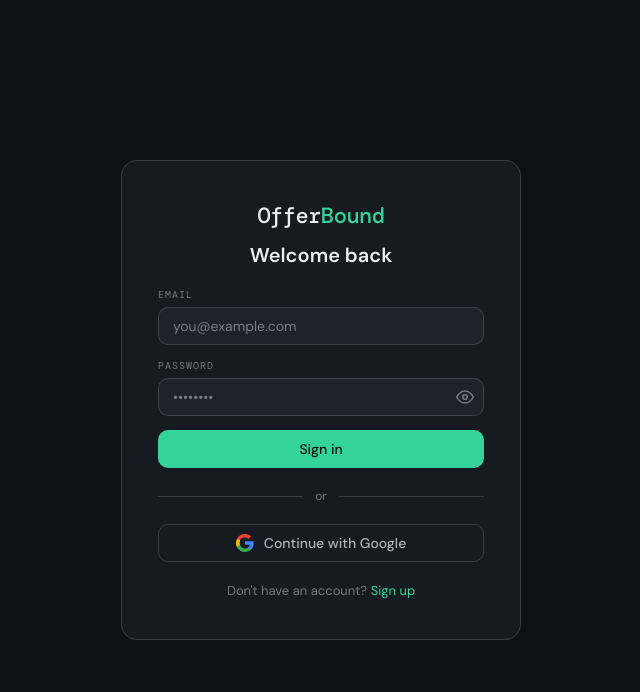
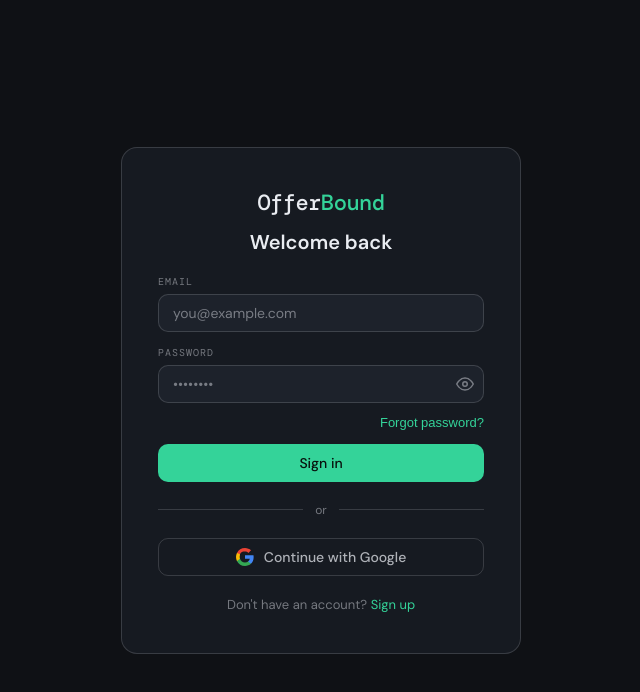
Before and after one commit to babyboy198331-coder/OfferBound, a React (Vite) app: page / in a window 1280 px wide. Shown: the top 692 px of the page, without its empty margins (319-959 px from the left). Built offline with nearby package versions, Linux system fonts and the light colour scheme; no server answers.

Commit message:
Add forgot password flow to sign-in page

```diff
--- a/src/components/SignIn.jsx
+++ b/src/components/SignIn.jsx
@@ -1,18 +1,20 @@
 import { useState } from 'react'
-import { signInWithPopup } from 'firebase/auth'
+import { signInWithPopup, sendPasswordResetEmail } from 'firebase/auth'
 import { auth, googleProvider, createUserWithEmailAndPassword, signInWithEmailAndPassword } from '../lib/firebase'
 
 export default function SignIn() {
-  const [mode, setMode] = useState('signin') // 'signin' | 'signup'
+  const [mode, setMode] = useState('signin') // 'signin' | 'signup' | 'forgot'
   const [email, setEmail] = useState('')
   const [password, setPassword] = useState('')
   const [error, setError] = useState('')
+  const [success, setSuccess] = useState('')
   const [loading, setLoading] = useState(false)
   const [showPassword, setShowPassword] = useState(false)
 
   async function handleEmail(e) {
     e.preventDefault()
     setError('')
+    setSuccess('')
     setLoading(true)
     try {
       if (mode === 'signup') {
@@ -27,8 +29,25 @@
     }
   }
 
+  async function handleForgotPassword(e) {
+    e.preventDefault()
+    setError('')
+    setSuccess('')
+    if (!email) { setError('Enter your email address above first.'); return }
+    setLoading(true)
+    try {
+      await sendPasswordResetEmail(auth, email)
+      setSuccess('Reset link sent! Check your inbox (and spam folder).')
+    } catch (err) {
+      setError(friendlyError(err.code))
+    } finally {
+      setLoading(false)
+    }
+  }
+
   async function handleGoogle() {
     setError('')
+    setSuccess('')
     try {
       await signInWithPopup(auth, googleProvider)
     } catch (err) {
@@ -47,6 +66,47 @@
       case 'auth/too-many-requests': return 'Too many attempts. Please try again later.'
       default: return 'Something went wrong. Please try again.'
     }
+  }
+
+  if (mode === 'forgot') {
+    return (
+      <div className="signin-page">
+        <div className="signin-card">
+          <div className="logo signin-logo">
+            Offer<span className="logo__accent">Bound</span>
+          </div>
+          <h1 className="signin-title">Reset password</h1>
+          <p style={{ color: 'var(--muted)', fontSize: '0.9rem', marginBottom: '1.25rem' }}>
+            Enter your email and we'll send you a reset link.
+          </p>
+          <form className="form" onSubmit={handleForgotPassword}>
+            <div className="form__field">
+              <label htmlFor="reset-email">Email</label>
+              <input
+                id="reset-email"
+                className="input"
+                type="email"
+                placeholder="you@example.com"
+                value={email}
+                onChange={(e) => setEmail(e.target.value)}
+                required
+                autoFocus
+              />
+            </div>
+            {error && <p className="signin-error">{error}</p>}
+            {success && <p className="signin-success">{success}</p>}
+            <button className="btn btn--primary" type="submit" disabled={loading}>
+              {loading ? 'Sending…' : 'Send reset link'}
+            </button>
+          </form>
+          <p className="signin-toggle" style={{ marginTop: '1rem' }}>
+            <button className="signin-toggle__btn" onClick={() => { setMode('signin'); setError(''); setSuccess('') }}>
+              ← Back to sign in
+            </button>
+          </p>
+        </div>
+      </div>
+    )
   }
 
   return (
@@ -105,9 +165,19 @@
                 )}
               </button>
             </div>
+            {mode === 'signin' && (
+              <button
+                type="button"
+                className="signin-forgot"
+                onClick={() => { setMode('forgot'); setError(''); setSuccess('') }}
+              >
+                Forgot password?
+              </button>
+            )}
           </div>
 
           {error && <p className="signin-error">{error}</p>}
+          {success && <p className="signin-success">{success}</p>}
 
           <button className="btn btn--primary" type="submit" disabled={loading}>
             {loading ? 'Please wait…' : mode === 'signin' ? 'Sign in' : 'Create account'}
@@ -130,7 +200,7 @@
           {mode === 'signin' ? "Don't have an account? " : 'Already have an account? '}
           <button
             className="signin-toggle__btn"
-            onClick={() => { setMode(mode === 'signin' ? 'signup' : 'signin'); setError('') }}
+            onClick={() => { setMode(mode === 'signin' ? 'signup' : 'signin'); setError(''); setSuccess('') }}
           >
             {mode === 'signin' ? 'Sign up' : 'Sign in'}
           </button>
--- a/src/index.css
+++ b/src/index.css
@@ -408,6 +408,27 @@
   border-radius: var(--radius);
   padding: 9px 12px;
 }
+.signin-success {
+  font-size: 13px;
+  color: #16a34a;
+  background: rgba(22, 163, 74, 0.08);
+  border: 1px solid rgba(22, 163, 74, 0.25);
+  border-radius: var(--radius);
+  padding: 9px 12px;
+}
+.signin-forgot {
+  display: block;
+  background: none;
+  border: none;
+  padding: 0;
+  margin-top: 6px;
+  font-size: 13px;
+  color: var(--accent);
+  cursor: pointer;
+  text-align: right;
+  width: 100%;
+}
+.signin-forgot:hover { text-decoration: underline; }
 .signin-divider {
   display: flex;
   align-items: center;
```
